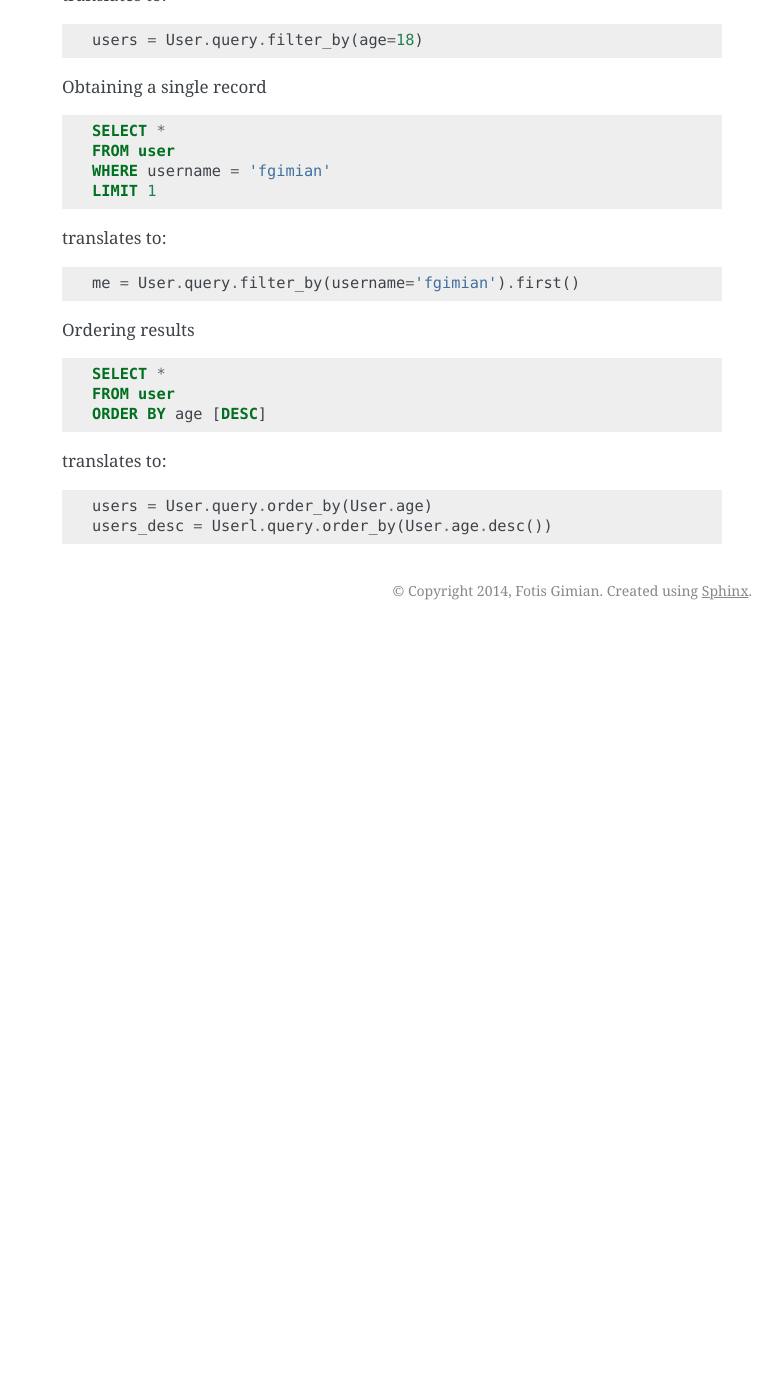
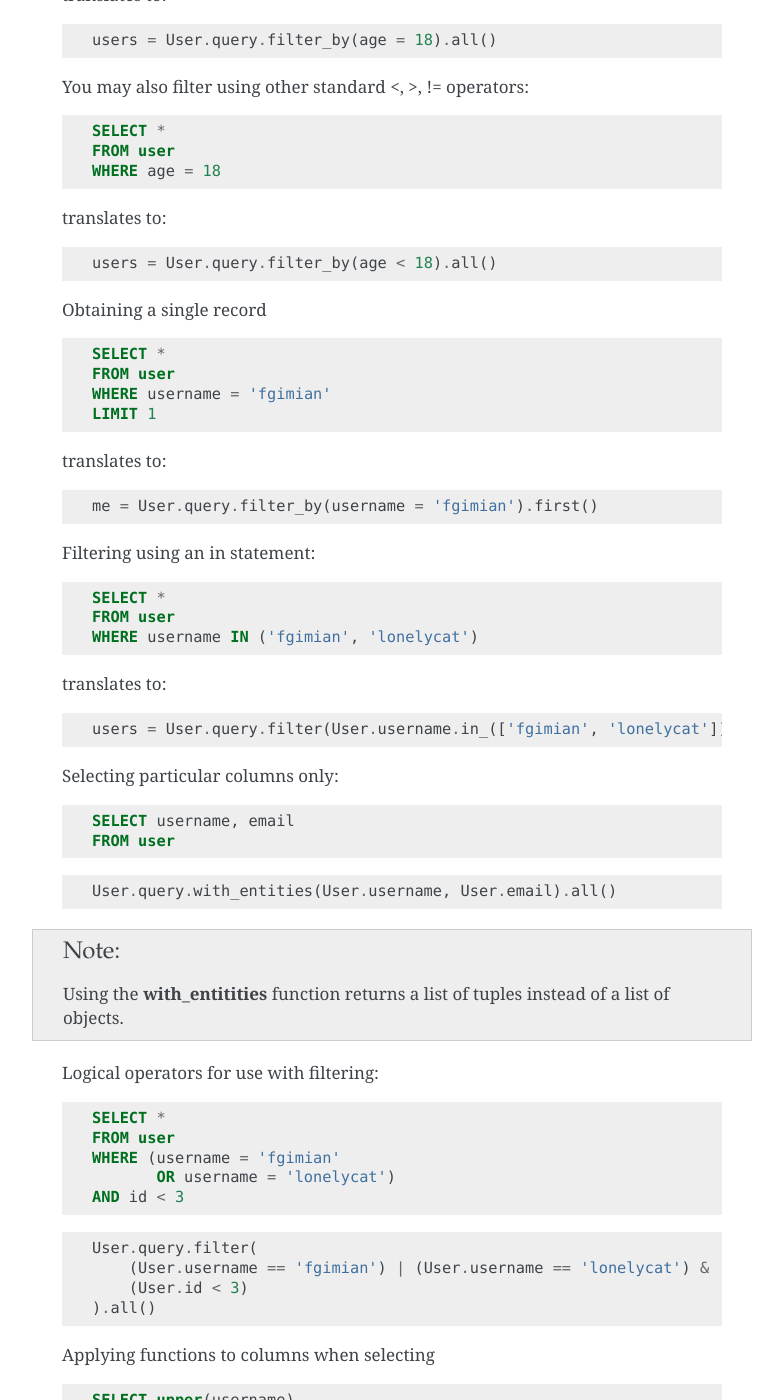
Before and after one commit to fgimian/flaskage, a Sphinx documentation site: the page built from docs/database_queries.rst, in a window 1280 px wide and 1400 px high, scrolled down 1421 px. Shown: the whole window, without its empty margins (358-1141 px from the left). Built offline with Sphinx 7.4.7, drawn with Linux system fonts in a browser that asks for light colours; pages that are not in the unit, such as notebooks, are missing from menus; before the commit the page ends 2051 px from its top, so only the background shows below that; some of the changed text lies outside the part shown.

Commit message:
Documentation updated with more SQLAlchemy query examples

```diff
--- a/docs/configuring.rst
+++ b/docs/configuring.rst
@@ -43,7 +43,7 @@ package to enable this database.
 .. note::
 
     In general, PostgreSQL provides superior performance and features to MySQL
-        and is therefore the preferred database for use with Flaskage.
+    and is therefore the preferred database for use with Flaskage.
 
 For **MySQL**:
 
--- a/docs/database_design.rst
+++ b/docs/database_design.rst
@@ -89,7 +89,7 @@ for more information.
 Relationship Definitions
 ------------------------
 
-One to many relationships may be defined as follows:
+**One to many** relationships may be defined as follows:
 
 .. code-block:: python
 
@@ -139,7 +139,7 @@ The relationship may also be specified on the other end if you like:
         # One to many relationship
         category_id = db.Column(db.Integer, db.ForeignKey('category.id'))
 
-Many to many relationships may be defined as follows:
+**Many to many** relationships may be defined as follows:
 
 .. code-block:: python
 
@@ -167,7 +167,7 @@ Many to many relationships may be defined as follows:
 All many to many relationship tables should be placed in the file
 **relationships.py** under the **application/models** directory.
 
-One to one relationships are achieved using the **uselist** flag as shown
+**One to one relationships** are achieved using the **uselist** flag as shown
 below:
 
 .. code-block:: python
--- a/docs/database_queries.rst
+++ b/docs/database_queries.rst
@@ -16,7 +16,7 @@ For any of these operations, be sure to first import the models you require:
 
 .. code-block:: python
 
-    from models import user
+    from models import User
 
 To **create** a new record for a model:
 
@@ -82,7 +82,21 @@ translates to:
 
 .. code-block:: python
 
-    users = User.query.filter_by(age=18)
+    users = User.query.filter_by(age = 18).all()
+
+You may also filter using other standard <, >, != operators:
+
+.. code-block:: sql
+
+    SELECT *
+    FROM user
+    WHERE age = 18
+
+translates to:
+
+.. code-block:: python
+
+    users = User.query.filter_by(age < 18).all()
 
 Obtaining a single record
 
@@ -97,7 +111,65 @@ translates to:
 
 .. code-block:: python
 
-    me = User.query.filter_by(username='fgimian').first()
+    me = User.query.filter_by(username = 'fgimian').first()
+
+Filtering using an in statement:
+
+.. code-block:: sql
+
+    SELECT *
+    FROM user
+    WHERE username IN ('fgimian', 'lonelycat')
+
+translates to:
+
+.. code-block:: python
+
+    users = User.query.filter(User.username.in_(['fgimian', 'lonelycat'])).all()
+
+Selecting particular columns only:
+
+.. code-block:: sql
+
+    SELECT username, email
+    FROM user
+
+.. code-block:: python
+
+    User.query.with_entities(User.username, User.email).all()
+
+.. note::
+
+    Using the **with_entitities** function returns a list of tuples instead
+    of a list of objects.
+
+Logical operators for use with filtering:
+
+.. code-block:: sql
+
+    SELECT *
+    FROM user
+    WHERE (username = 'fgimian'
+           OR username = 'lonelycat')
+    AND id < 3
+
+.. code-block:: python
+
+    User.query.filter(
+        (User.username == 'fgimian') | (User.username == 'lonelycat') &
+        (User.id < 3)
+    ).all()
+
+Applying functions to columns when selecting
+
+.. code-block:: sql
+
+    SELECT upper(username)
+    FROM user
+
+.. code-block:: python
+
+    User.query.with_entities(db.func.upper(User.username)).all()
 
 Ordering results
 
@@ -113,3 +185,33 @@ translates to:
 
     users = User.query.order_by(User.age)
     users_desc = Userl.query.order_by(User.age.desc())
+
+Grouping by
+
+.. code-block:: sql
+
+    SELECT age, count(*)
+    FROM user
+    GROUP BY age
+    HAVING count(*) > 5
+
+.. code-block:: python
+
+    User.query.with_entities(
+        User.age, db.func.count()
+    ).group_by(User.age).having(db.func.count() > 5).all()
+
+Aliasing columns
+
+.. code-block:: sql
+
+    SELECT age, count(*) AS counter
+    FROM user
+    GROUP BY age
+    HAVING counter > 5
+
+.. code-block:: python
+
+    User.query.with_entities(
+        User.age, db.func.count().label('counter')
+    ).group_by(User.age).having('counter > 5').all()
```
